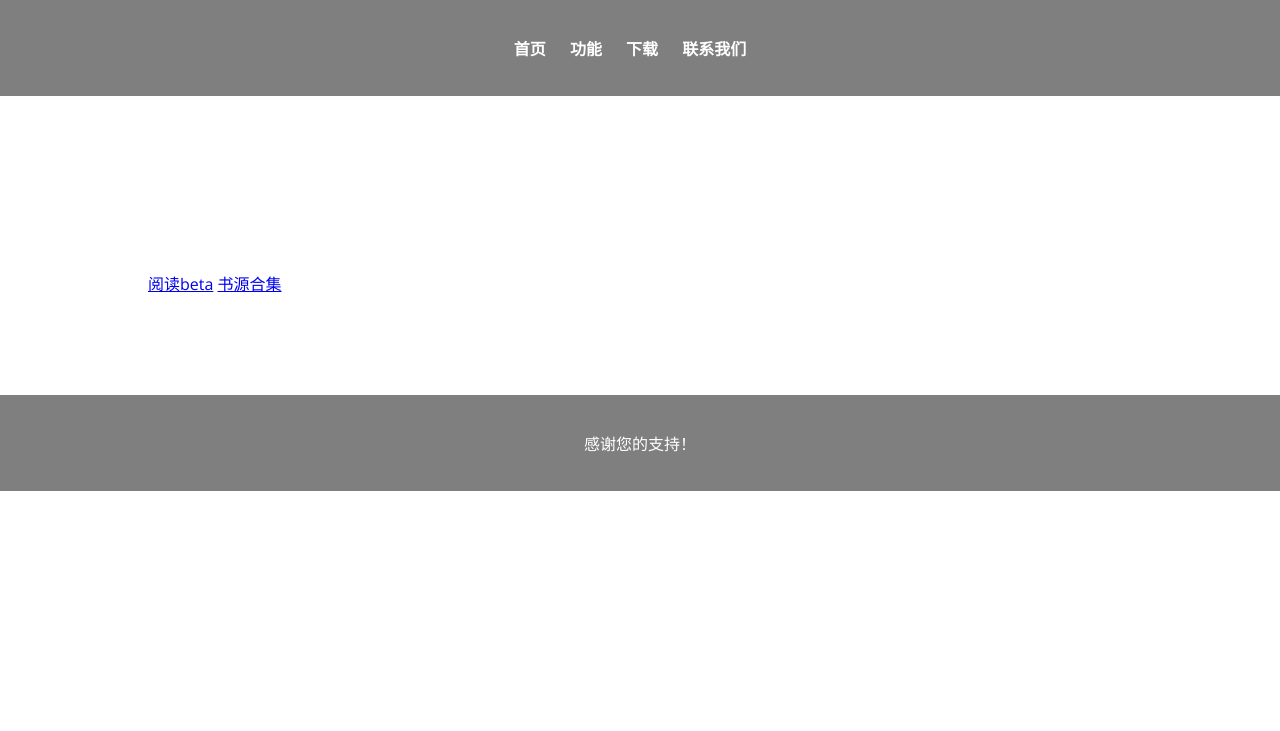
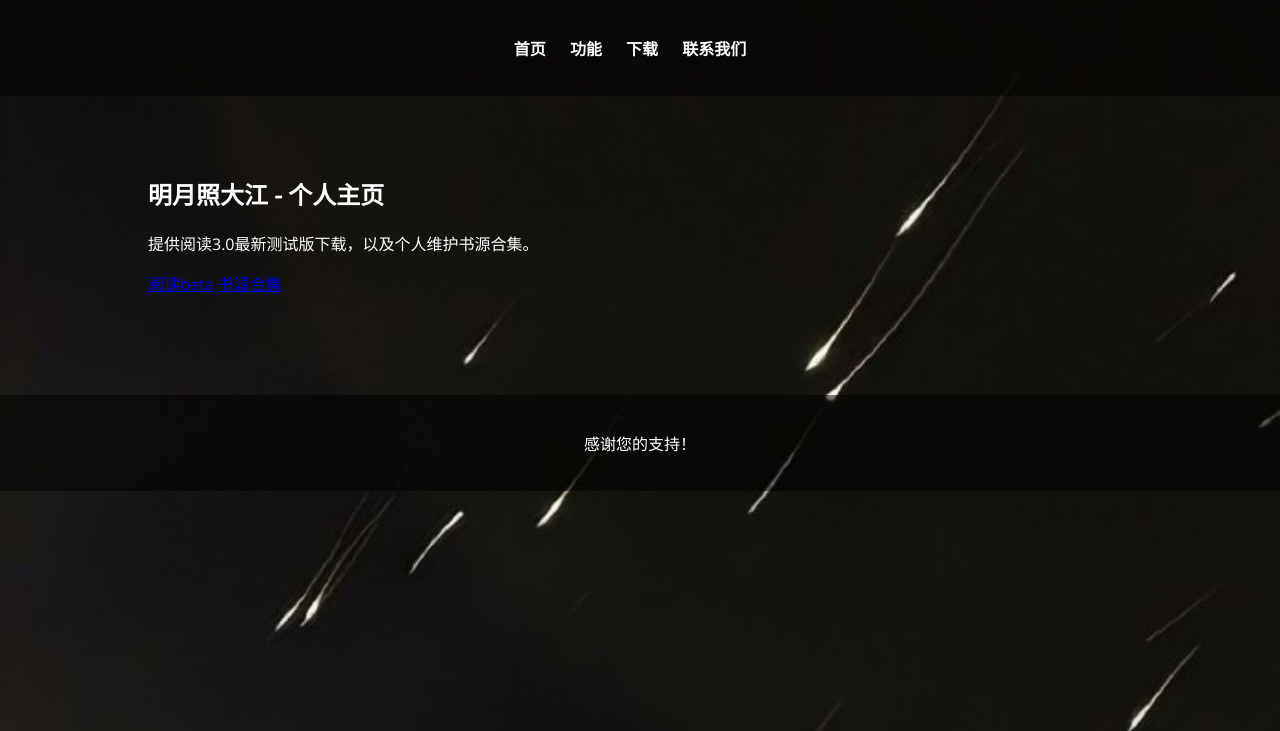
Before and after one commit to sky-bbk/skybook, a PHP site: page / in a window 1280 px wide. Shown: the top 731 px of the page. Run offline with PHP 8.4, Linux system fonts and the light colour scheme.

Commit message:
Update styles.css

```diff
--- a/styles.css
+++ b/styles.css
@@ -1,7 +1,7 @@
 body, html {
     margin: 0;
     padding: 0;
-    background-image: https://dns.jingluo.love/2024/66af0d40df530.jpg;
+    background-image: url('img/bak.jpg');
     background-size: cover;
     background-attachment: fixed;
     font-family: 'Open Sans', sans-serif;
```
